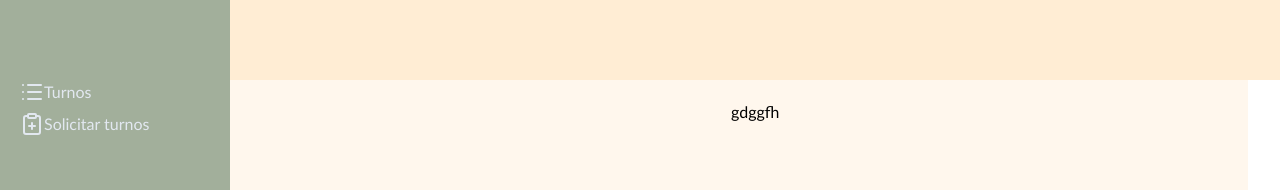
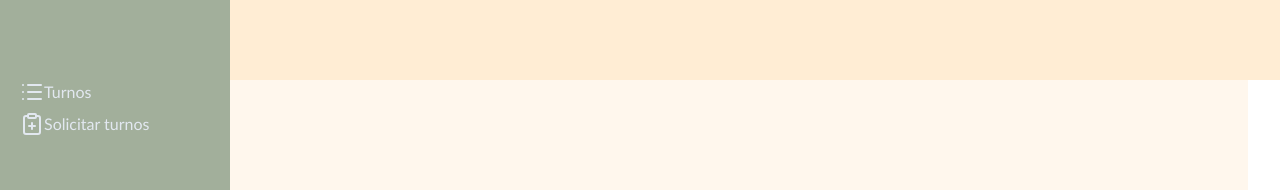
Before and after one commit to FlorenciaCabello655/Clinica-web---proyecto-final, a React (Vite) app: page /paciente in a window 1280 px wide. Shown: the top 190 px of the page. Built offline with nearby package versions, Linux system fonts and the light colour scheme.

Commit message:
editando en turnos

```diff
--- a/src/components/turnos/turnos.jsx
+++ b/src/components/turnos/turnos.jsx
@@ -1,6 +1,6 @@
 function Turnos(){
 return(
-    <h1>gdggfh</h1>
+    <h1></h1>
 )
 }
 
```
